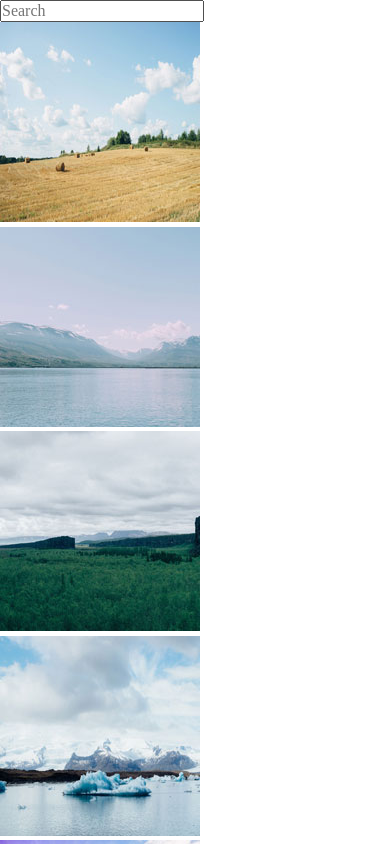
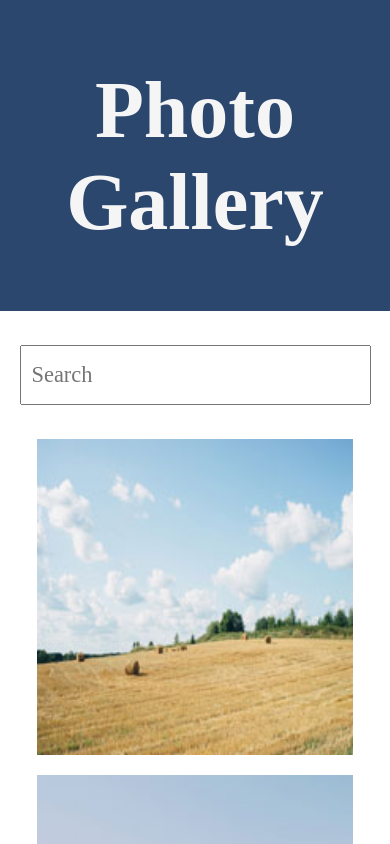
Before and after one commit to jsMarko/project-5, a plain HTML site: page index.html in a window 390 px wide. Shown: the top 844 px of the page. Drawn offline with Linux system fonts and the light colour scheme.

Commit message:
Added grid layout and fixed responsiveness

```diff
--- a/css/styles.css
+++ b/css/styles.css
@@ -3,3 +3,54 @@
    padding: 0;
    box-sizing: border-box;
 }
+
+header {
+   width: 100vw;
+   text-align: center;
+   font-size: 2.5rem;
+   background: #2c476d;
+   padding: 10px 0;
+   color: #f5f5f5;
+}
+
+.search-box {
+   margin: 34px auto;
+   height: 60px;
+   width: 100%;
+   max-width: 25rem;
+   display: flex;
+   justify-content: center;
+}
+.wrapper-container {
+   margin: 0 auto;
+   max-width: 1150px;
+   width: 90%;
+   height: 100vh;
+   /* border: 2px solid red; */
+}
+
+#search {
+   width: 100%;
+   padding: 0 10px;
+   font-size: 1.4rem;
+}
+
+/* ***************** GRID STARTS HERE */
+.gallery {
+   margin: 0 auto;
+   display: grid;
+   grid-template-columns: repeat(auto-fit, minmax(200px, 1fr));
+   grid-gap: 20px;
+   justify-content: center;
+   width: 90%;
+   /* border: 2px solid red; */
+}
+
+.photo-gallery {
+   display: flex;
+   justify-content: center;
+}
+
+img {
+   width: 100%;
+}
--- a/index.html
+++ b/index.html
@@ -1,6 +1,8 @@
 <!DOCTYPE html>
-<html lang="eng">
+<html lang="en">
    <head>
+      <meta charset="UTF-8" />
+      <meta name="viewport" content="width=device-width, initial-scale=1.0" />
       <title>Terminal HTML</title>
       <link rel="stylesheet" href="css/styles.css" />
       <link rel="stylesheet" href="css/normalize.css" />
@@ -8,9 +10,9 @@
    </head>
    <body>
       <header>
-         <!-- Possible headline if allowed? -->
+         <h1 class="gallery-title">Photo Gallery</h1>
       </header>
-      <main>
+
       <div class="wrapper-container">
          <div class="search-box">
             <input
@@ -106,16 +108,18 @@
                <img src="photos/thumbnails/12.jpg" alt="Bluebells" />
             </a>
          </div>
-            <!-- <div class="gallery">
-               <a href="img/2-1.jpg" data-caption="Image caption">
-                   <img src="img/thumbnails/2-1.jpg" alt="First image">
-               </a>
-               <a href="img/2-2.jpg">
-                   <img src="img/thumbnails/2-2.jpg" alt="Second image">
-               </a>
-           </div> -->
       </div>
-      </main>
+      <script src="js/baguetteBox.min.js" async></script>
       <script src="js/searchFilter.js"></script>
    </body>
 </html>
+
+<!-- <!DOCTYPE html>
+<html lang="eng">
+   <head>
+
+   </head>
+   <body>
+
+   </body>
+</html> -->
--- a/js/app.js
+++ b/js/app.js
@@ -1,3 +1,6 @@
-baguetteBox.run(".gallery");
+baguetteBox.run(".gallery"{
+  animation: "slideIn",
+  buttons: true
+});
 
 const search = new Filter("search", "data-caption");
```
Lines whose indentation alone changed are shown as unchanged.
